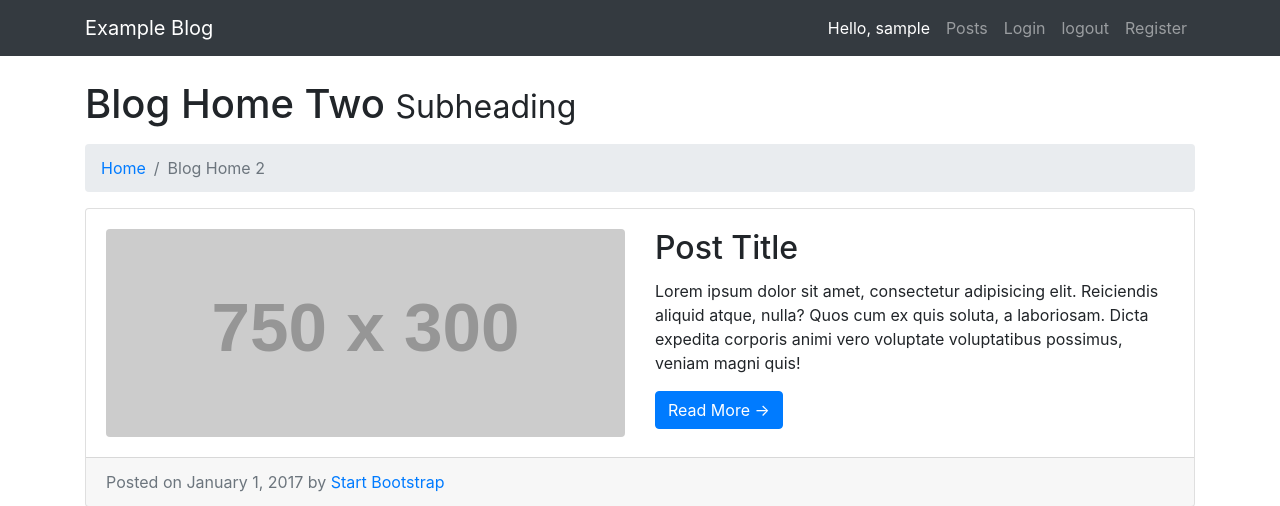
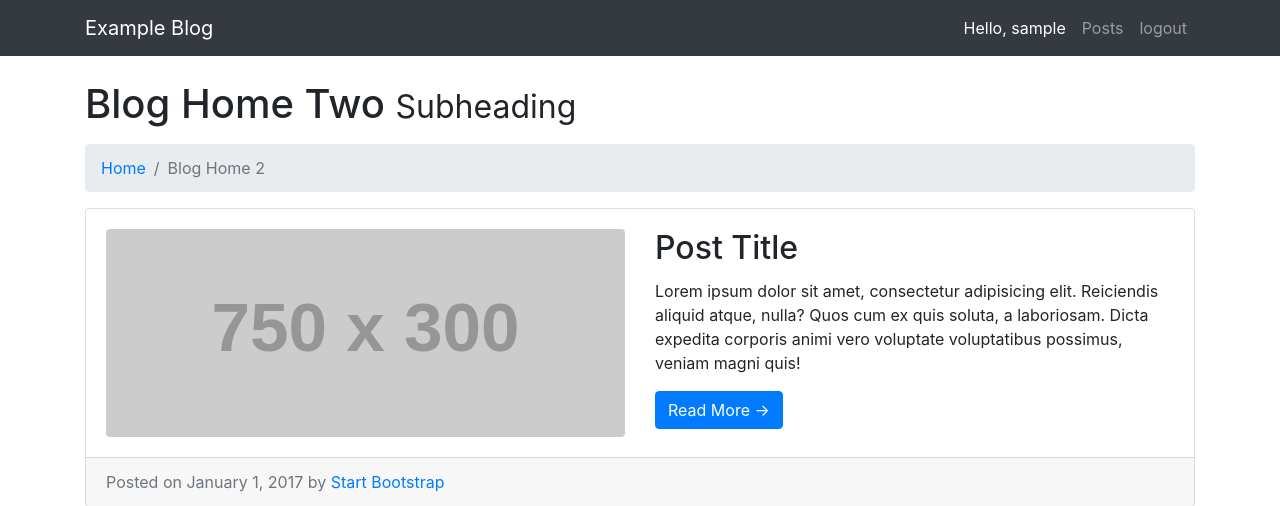
Before and after one commit to rkshaon/grayspaceit_test, a Django app: page / in a window 1280 px wide. Shown: the top 506 px of the page. Run offline with Django 3.2, Linux system fonts and the light colour scheme; the visitor is signed in with stand-in values (Sample User, id 1); grey boxes labelled with a size stand in for pictures from a placeholder-image service; some libraries are stand-ins or nearby versions.

Commit message:
nav fixed on condition

```diff
--- a/templates/base.html
+++ b/templates/base.html
@@ -29,6 +29,7 @@
         </button>
         <div class="collapse navbar-collapse" id="navbarResponsive">
             <ul class="navbar-nav ml-auto">
+                {% if request.user.is_authenticated %}
                 <li class="nav-item">
                   <span style="color: white;" class="nav-link">Hello, {{ request.user }}</span>
                 </li>
@@ -36,15 +37,17 @@
                     <a class="nav-link" href="/posts">Posts</a>
                 </li>
                 <li class="nav-item">
-                    <a class="nav-link" href="/auth/login">Login</a>
-                </li>
-                <li class="nav-item">
                     <a class="nav-link" href="/auth/logout">logout</a>
                     <!-- <a class="nav-link" href="{% url 'logout' %}">logout</a> -->
+                </li>
+                {% else %}
+                <li class="nav-item">
+                    <a class="nav-link" href="/auth/login">Login</a>
                 </li>
                 <li class="nav-item">
                     <a class="nav-link" href="/auth/register">Register</a>
                 </li>
+                {% endif %}
             </ul>
         </div>
     </div>
```
